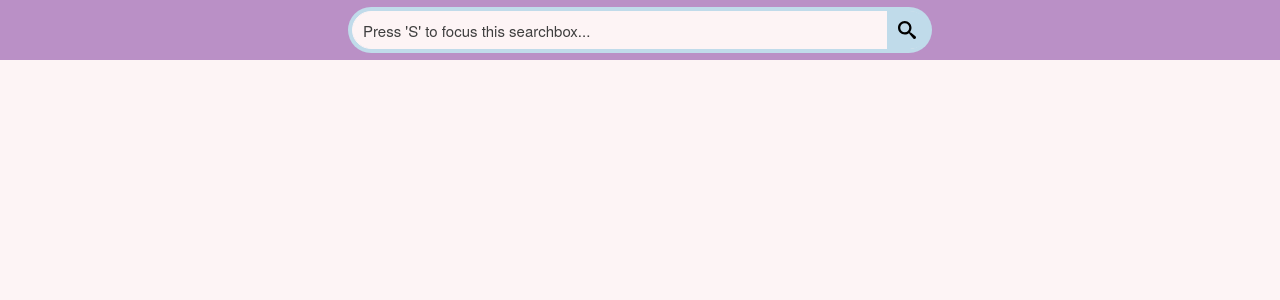
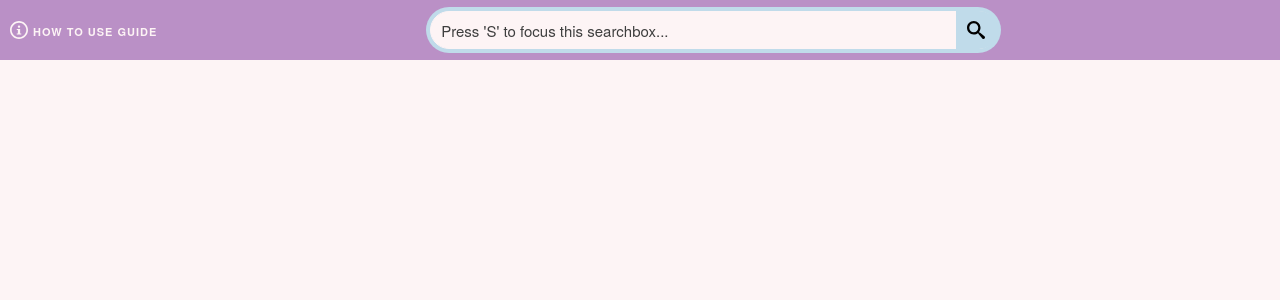
Before and after one commit to MelodyBox/MelodyBox-Client, a React (Vite) app: page / in a window 1280 px wide. Shown: the top 300 px of the page. Built offline with nearby package versions, Linux system fonts and the light colour scheme.

Commit message:
Added Guide Button

```diff
--- /dev/null
+++ b/src/components/Header/GuideButton.tsx
@@ -0,0 +1,13 @@
+import styles from "./Header.module.less";
+import { ReactComponent as InfoIcon } from "./info.svg";
+
+function GuideButton() {
+  return (
+    <button id={styles.guide}>
+      <InfoIcon />
+      <span>How to use Guide</span>
+    </button>
+  );
+}
+
+export default GuideButton;
--- a/src/components/Header/Header.module.less
+++ b/src/components/Header/Header.module.less
@@ -1,16 +1,18 @@
 #header {
-  background-color: var(--primary-color);
+  padding-inline: 10px;
   width: 100%;
   height: 60px;
+  background-color: var(--primary-color);
   display: flex;
   flex-direction: row;
   align-items: center;
-  justify-content: space-evenly;
+  box-sizing: border-box;
 }
 
 #searchbar {
-  margin: 0;
+  margin: 0 auto;
   width: 45%;
+  max-width: 600px;
   height: 38px;
   position: relative;
   --border-radius: 50px;
@@ -64,3 +66,32 @@
     }
   }
 }
+
+#guide {
+  @size: 18px;
+
+  margin: 0;
+  padding: 0;
+  display: flex;
+  align-items: center;
+  border: none;
+  --color: #fdf4f5; // blush same as light theme
+
+  // Info Icon
+  & > svg {
+    margin-inline-end: 5px;
+    width: @size;
+    height: @size;
+    fill: var(--color);
+  }
+
+  & > span {
+    margin-block-start: 4px;
+    line-height: @size;
+    color: var(--color);
+  }
+
+  &:hover {
+    --color: #624f82; // grape same as dark theme
+  }
+}
--- a/src/components/Header/Header.tsx
+++ b/src/components/Header/Header.tsx
@@ -1,9 +1,11 @@
+import GuideButton from "./GuideButton";
 import SearchBar from "./SearchBar";
 import styles from "./Header.module.less";
 
 function Header() {
   return (
     <div id={styles.header}>
+      <GuideButton />
       <SearchBar />
     </div>
   );
```
Also changed, not shown: src/components/Header/info.svg (added).
